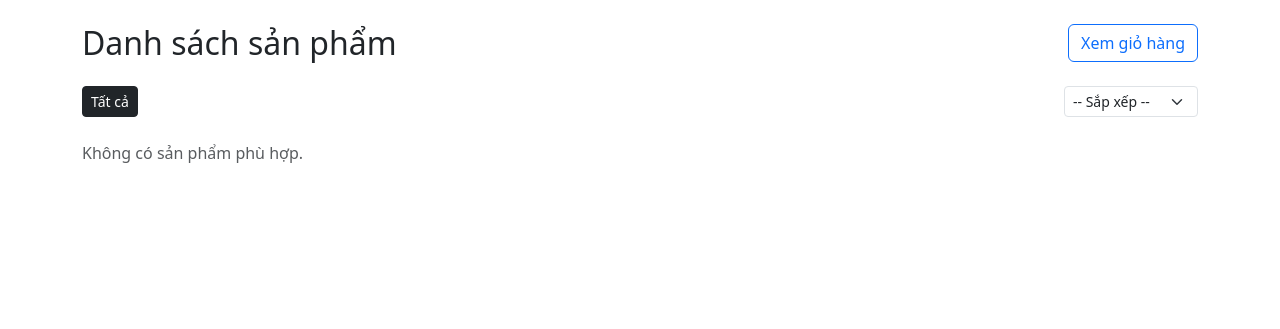
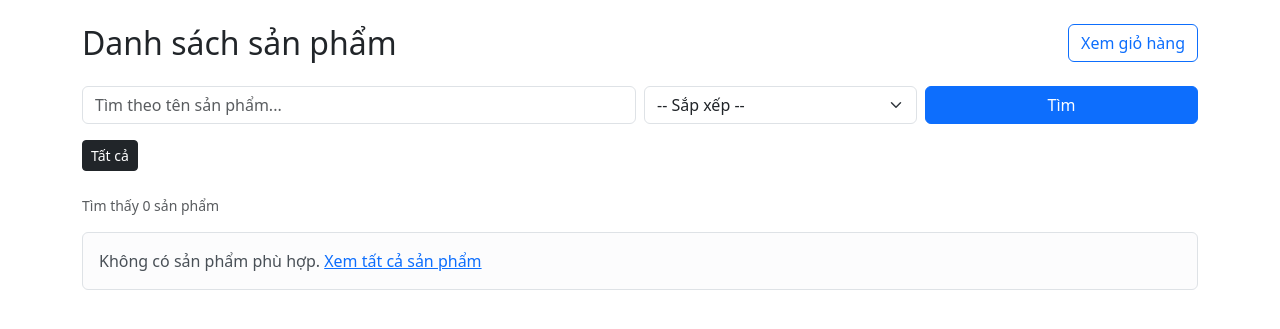
Before and after one commit to ChauLeGiaBao/MiniEcommerce-PWD301, a Flask app: page /products in a window 1280 px wide. Shown: the part 56-385 px from the top of the page. Run offline with Flask 3, Linux system fonts and the light colour scheme.

Commit message:
Product: search, hide inactive, keep filters, not-found page

```diff
--- a/app/shop/product_routes.py
+++ b/app/shop/product_routes.py
@@ -1,54 +1,88 @@
 from flask import render_template, request
+
+from app.extensions import db
 from app.shop import shop_bp
 from app.models import SanPham, DanhMuc
+
+
+PER_PAGE = 8
+
+SORT_OPTIONS = {
+    "price_asc": SanPham.DONGIA.asc(),
+    "price_desc": SanPham.DONGIA.desc(),
+    "name_asc": SanPham.TENSPH.asc(),
+}
 
 
 @shop_bp.route("/products")
 def products():
     category_id = request.args.get("category", type=int)
     sort = request.args.get("sort", default="", type=str)
+    keyword = request.args.get("q", default="", type=str).strip()
     page = request.args.get("page", default=1, type=int)
 
-    query = SanPham.query
+    if sort not in SORT_OPTIONS:
+        sort = ""
+
+    if page < 1:
+        page = 1
+
+    # Chỉ hiện sản phẩm đang bán (TRANGTHAISPH = 1), sản phẩm "Tạm ẩn" không hiện ngoài shop
+    query = SanPham.query.filter(SanPham.TRANGTHAISPH == 1)
 
     if category_id:
-        query = query.filter_by(MADANHMUC=category_id)
+        query = query.filter(SanPham.MADANHMUC == category_id)
 
-    if sort == "price_asc":
-        query = query.order_by(SanPham.DONGIA.asc())
+    if keyword:
+        query = query.filter(SanPham.TENSPH.ilike(f"%{keyword}%"))
 
-    elif sort == "price_desc":
-        query = query.order_by(SanPham.DONGIA.desc())
-
-    elif sort == "name_asc":
-        query = query.order_by(SanPham.TENSPH.asc())
-
+    # Luôn sắp thêm theo mã SP để phân trang ổn định (SQL Server bắt buộc có ORDER BY)
+    if sort:
+        query = query.order_by(SORT_OPTIONS[sort], SanPham.MASANPHAM.asc())
     else:
         query = query.order_by(SanPham.MASANPHAM.asc())
 
     pagination = query.paginate(
         page=page,
-        per_page=8,
+        per_page=PER_PAGE,
         error_out=False
     )
 
-    categories = DanhMuc.query.all()
+    categories = DanhMuc.query.order_by(DanhMuc.MADANHMUC.asc()).all()
 
     return render_template(
         "products.html",
         products=pagination.items,
         categories=categories,
         selected_category=category_id,
-        selected_sort=sort,
+        selected_sort=sort or None,
+        keyword=keyword or None,
         pagination=pagination
     )
 
 
 @shop_bp.route("/products/<int:id>")
 def product_detail(id):
-    product = SanPham.query.get_or_404(id)
+    # Giữ lại trang/bộ lọc để nút "Quay lại" về đúng chỗ cũ
+    back_args = {
+        "page": request.args.get("back_page", type=int),
+        "category": request.args.get("back_category", type=int),
+        "sort": request.args.get("back_sort") or None,
+        "q": request.args.get("back_q") or None,
+    }
+
+    product = db.session.get(SanPham, id)
+
+    # Không có sản phẩm, hoặc sản phẩm đang bị ẩn -> báo "không tìm thấy"
+    if product is None or product.TRANGTHAISPH != 1:
+        return render_template(
+            "product_detail.html",
+            product=None,
+            back_args=back_args
+        ), 404
 
     return render_template(
         "product_detail.html",
-        product=product
+        product=product,
+        back_args=back_args
     )
--- a/app/templates/products.html
+++ b/app/templates/products.html
@@ -2,6 +2,13 @@
 {% block title %}Danh sách sản phẩm{% endblock %}
 
 {% block content %}
+{# Bộ lọc hiện tại. Giá trị None sẽ tự bị bỏ khỏi URL, nên link luôn gọn và không mất tham số #}
+{% set filter_args = {
+    'category': selected_category,
+    'sort': selected_sort,
+    'q': keyword
+} %}
+
 <div class="d-flex justify-content-between align-items-center mb-4">
     <h2 class="mb-0">Danh sách sản phẩm</h2>
     <a href="{{ url_for('shop.cart') }}" class="btn btn-outline-primary">
@@ -9,29 +16,19 @@
     </a>
 </div>
 
-<div class="mb-4 d-flex justify-content-between align-items-center flex-wrap gap-2">
-    <div>
-        <a href="{{ url_for('shop.products', sort=selected_sort or '') }}"
-           class="btn btn-sm {{ 'btn-dark' if not selected_category else 'btn-outline-dark' }}">
-            Tất cả
-        </a>
+{# Ô tìm kiếm + sắp xếp: dùng chung 1 form để giữ cả từ khóa lẫn cách sắp xếp #}
+<form method="get" action="{{ url_for('shop.products') }}" class="row g-2 mb-3">
+    {% if selected_category %}
+    <input type="hidden" name="category" value="{{ selected_category }}">
+    {% endif %}
 
-        {% for dm in categories %}
-            {% if dm.MADMCHA %}
-            <a href="{{ url_for('shop.products', category=dm.MADANHMUC, sort=selected_sort or '') }}"
-               class="btn btn-sm {{ 'btn-dark' if selected_category == dm.MADANHMUC else 'btn-outline-dark' }}">
-                {{ dm.TENDM }}
-            </a>
-            {% endif %}
-        {% endfor %}
+    <div class="col-md-6">
+        <input type="text" name="q" value="{{ keyword or '' }}"
+               class="form-control" placeholder="Tìm theo tên sản phẩm...">
     </div>
 
-    <form method="get" class="d-flex">
-        {% if selected_category %}
-        <input type="hidden" name="category" value="{{ selected_category }}">
-        {% endif %}
-
-        <select name="sort" class="form-select form-select-sm" onchange="this.form.submit()">
+    <div class="col-md-3">
+        <select name="sort" class="form-select" onchange="this.form.submit()">
             <option value="">-- Sắp xếp --</option>
             <option value="price_asc" {% if selected_sort == 'price_asc' %}selected{% endif %}>
                 Giá tăng dần
@@ -43,42 +40,74 @@
                 Tên A-Z
             </option>
         </select>
-    </form>
+    </div>
+
+    <div class="col-md-3 d-flex gap-2">
+        <button type="submit" class="btn btn-primary flex-fill">Tìm</button>
+        {% if keyword %}
+        <a href="{{ url_for('shop.products', category=selected_category, sort=selected_sort) }}"
+           class="btn btn-outline-secondary">Xóa</a>
+        {% endif %}
+    </div>
+</form>
+
+{# Lọc theo danh mục: giữ nguyên sort + từ khóa, về lại trang 1 #}
+<div class="mb-4 d-flex flex-wrap gap-2">
+    <a href="{{ url_for('shop.products', sort=selected_sort, q=keyword) }}"
+       class="btn btn-sm {{ 'btn-dark' if not selected_category else 'btn-outline-dark' }}">
+        Tất cả
+    </a>
+
+    {% for dm in categories %}
+    <a href="{{ url_for('shop.products', category=dm.MADANHMUC, sort=selected_sort, q=keyword) }}"
+       class="btn btn-sm {{ 'btn-dark' if selected_category == dm.MADANHMUC else 'btn-outline-dark' }}">
+        {{ dm.TENDM }}
+    </a>
+    {% endfor %}
 </div>
+
+<p class="text-muted small">
+    Tìm thấy {{ pagination.total }} sản phẩm
+    {% if keyword %} cho từ khóa "<strong>{{ keyword }}</strong>"{% endif %}
+</p>
 
 <div class="row">
     {% for sp in products %}
+    {% set detail_url = url_for(
+        'shop.product_detail',
+        id=sp.MASANPHAM,
+        back_page=pagination.page,
+        back_category=selected_category,
+        back_sort=selected_sort,
+        back_q=keyword
+    ) %}
     <div class="col-md-3 mb-4">
         <div class="card h-100">
             <div class="card-body d-flex flex-column">
                 <h5 class="card-title">
-                    <a href="{{ url_for(
-                        'shop.product_detail',
-                        id=sp.MASANPHAM,
-                        back_page=pagination.page,
-                        back_category=selected_category or '',
-                        back_sort=selected_sort or ''
-                    ) }}"
-                       class="text-decoration-none text-dark">
+                    <a href="{{ detail_url }}" class="text-decoration-none text-dark">
                         {{ sp.TENSPH }}
                     </a>
                 </h5>
 
-                <p class="card-text text-muted">{{ sp.MOTA }}</p>
+                {% if sp.danhmuc %}
+                <p class="small text-muted mb-1">{{ sp.danhmuc.TENDM }}</p>
+                {% endif %}
+
+                <p class="card-text text-muted">{{ sp.MOTA or '' }}</p>
+
                 <p class="fw-bold text-danger">
-                    {{ "{:,.0f}".format(sp.DONGIA) }} đ
+                    {{ "{:,.0f}".format(sp.DONGIA or 0) }} đ
                 </p>
-                <p class="small">Còn lại: {{ sp.SOLUONGTON }} sản phẩm</p>
+
+                {% if sp.SOLUONGTON and sp.SOLUONGTON > 0 %}
+                <p class="small text-success">Còn hàng: {{ sp.SOLUONGTON }} sản phẩm</p>
+                {% else %}
+                <p class="small"><span class="badge bg-secondary">Hết hàng</span></p>
+                {% endif %}
 
                 <div class="mt-auto d-flex gap-2">
-                    <a href="{{ url_for(
-                        'shop.product_detail',
-                        id=sp.MASANPHAM,
-                        back_page=pagination.page,
-                        back_category=selected_category or '',
-                        back_sort=selected_sort or ''
-                    ) }}"
-                       class="btn btn-outline-primary btn-sm">
+                    <a href="{{ detail_url }}" class="btn btn-outline-primary btn-sm">
                         Chi tiết
                     </a>
 
@@ -101,7 +130,10 @@
     </div>
     {% else %}
     <div class="col-12">
-        <p class="text-muted">Không có sản phẩm phù hợp.</p>
+        <div class="alert alert-light border">
+            Không có sản phẩm phù hợp.
+            <a href="{{ url_for('shop.products') }}">Xem tất cả sản phẩm</a>
+        </div>
     </div>
     {% endfor %}
 </div>
@@ -111,12 +143,7 @@
     <ul class="pagination justify-content-center">
         <li class="page-item {{ 'disabled' if not pagination.has_prev }}">
             <a class="page-link"
-               href="{{ url_for(
-                   'shop.products',
-                   page=pagination.prev_num,
-                   category=selected_category or '',
-                   sort=selected_sort or ''
-               ) }}">
+               href="{{ url_for('shop.products', page=pagination.prev_num, **filter_args) if pagination.has_prev else '#' }}">
                 «
             </a>
         </li>
@@ -125,12 +152,7 @@
             {% if p %}
             <li class="page-item {{ 'active' if p == pagination.page }}">
                 <a class="page-link"
-                   href="{{ url_for(
-                       'shop.products',
-                       page=p,
-                       category=selected_category or '',
-                       sort=selected_sort or ''
-                   ) }}">
+                   href="{{ url_for('shop.products', page=p, **filter_args) }}">
                     {{ p }}
                 </a>
             </li>
@@ -143,12 +165,7 @@
 
         <li class="page-item {{ 'disabled' if not pagination.has_next }}">
             <a class="page-link"
-               href="{{ url_for(
-                   'shop.products',
-                   page=pagination.next_num,
-                   category=selected_category or '',
-                   sort=selected_sort or ''
-               ) }}">
+               href="{{ url_for('shop.products', page=pagination.next_num, **filter_args) if pagination.has_next else '#' }}">
                 »
             </a>
         </li>
```
Also changed, not shown: app/templates/product_detail.html (+19 -11 lines).
